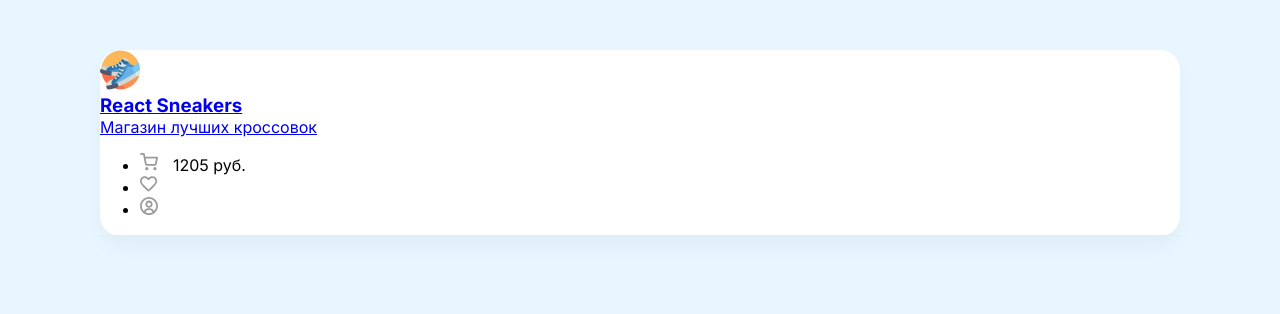
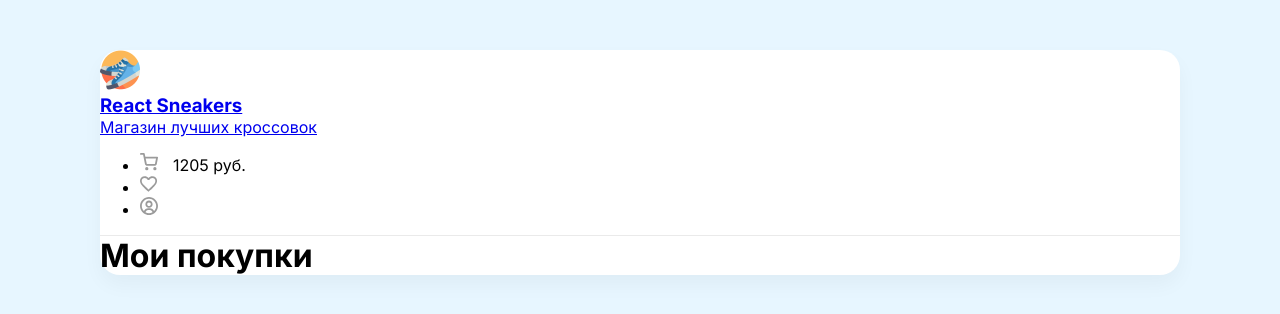
Before and after one commit to deyatele/react-sneakers, a React (Create React App) app: page /bascet in a window 1280 px wide. Shown: the top 314 px of the page. Built offline with nearby package versions, Linux system fonts and the light colour scheme; no server answers.

Commit message:
добавил моко лоудинг

```diff
--- a/package.json
+++ b/package.json
@@ -10,6 +10,7 @@
     "macro-css": "^1.0.5",
     "node-sass": "^6.0.1",
     "react": "^17.0.2",
+    "react-content-loader": "^6.0.3",
     "react-dom": "^17.0.2",
     "react-router-dom": "^5.2.0",
     "react-scripts": "4.0.3",
--- a/src/App.js
+++ b/src/App.js
@@ -5,6 +5,7 @@ import Home from './pages/Home';
 import Favorites from './pages/Favorites';
 import Header from './components/Header';
 import Drawer from './components/Drawer';
+import { Bascet } from './pages/Bascet';
 
 function App() {
   const [cartItems, setCartItems] = React.useState([]);
@@ -42,6 +43,7 @@ function App() {
 
   const openCart = () => {
     setIsLoader(true);
+    try {
       axios
         .get('https://61082c6bd73c6400170d3875.mockapi.io/basket')
         .then((res) => {
@@ -49,8 +51,11 @@ function App() {
         })
         .then(() => {
           setIsLoader(false);
-      })
-      .catch((e) => console.log(e));
+        });
+    } catch (e) {
+      setIsLoader(false);
+      console.log(e);
+    }
   };
 
   const addToCard = (card) => {
@@ -79,7 +84,8 @@ function App() {
       .get('https://61082c6bd73c6400170d3875.mockapi.io/basket')
       .then((res) => {
         setCartItems(res.data);
-      });
+      })
+      .catch((e) => console.log(e));
   }, []);
 
   const onSeachInput = (e) => {
@@ -146,6 +152,17 @@ function App() {
           disableBattonAdd={disableBattonAdd}
         />
       </Route>
+      <Route path="/bascet">
+        <Bascet
+          items={items}
+          isFavorites={isFavorites}
+          addToCard={addToCard}
+          cartItems={cartItems}
+          onFavorite={onFavorite}
+          onRemove={(id) => removeItem(id)}
+          disableBattonAdd={disableBattonAdd}
+        />
+      </Route>
     </div>
   );
 }
--- a/src/components/Drawer.js
+++ b/src/components/Drawer.js
@@ -1,4 +1,4 @@
-import Loader from './Loader';
+import {Loader} from './Loader';
 
 export default function Drawer({
   onClose,
--- a/src/components/Loader/index.js
+++ b/src/components/Loader/index.js
@@ -1,6 +1,9 @@
 import style from './Loader.module.css';
+import ContentLoader from 'react-content-loader'
 
-export default function Loader() {
+
+
+export  function Loader() {
   return (
     <>
       <div className={style.spinner}>
@@ -20,3 +23,21 @@ export default function Loader() {
     </>
   );
 }
+
+export const MoopLoading = () => (
+  <ContentLoader
+    speed={2}
+    width={220}
+    height={250}
+    viewBox="0 0 150 200"
+    backgroundColor="#f3f3f3"
+    foregroundColor="#ecebeb"
+
+  >
+    <rect x="0" y="0" rx="10" ry="10" width="150" height="100" />
+    <rect x="0" y="145" rx="5" ry="5" width="93" height="15" />
+    <rect x="0" y="170" rx="8" ry="8" width="80" height="24" />
+    <rect x="1" y="115" rx="5" ry="5" width="150" height="15" />
+    <rect x="118" y="162" rx="8" ry="8" width="32" height="32" />
+  </ContentLoader>
+)
--- /dev/null
+++ b/src/pages/Bascet.jsx
@@ -0,0 +1,11 @@
+import React from 'react';
+
+export const Bascet = () => {
+  return (
+    <div className="content p-40">
+      <div className="d-flex align-center justify-between mb-40">
+        <h1>Мои покупки</h1>
+      </div>
+    </div>
+  );
+};
--- a/src/pages/Favorites.jsx
+++ b/src/pages/Favorites.jsx
@@ -1,6 +1,6 @@
 import React from 'react';
 import Card from '../components/Card';
-import Loader from '../components/Loader';
+import {MoopLoading} from '../components/Loader';
 
 export default function Favorites({
   items,
@@ -12,6 +12,7 @@ export default function Favorites({
   disableBattonAdd
 }) {
 
+  console.log(isFavorites)
 
   return (
     <div className="content p-40">
@@ -19,9 +20,15 @@ export default function Favorites({
         <h1>Мои закладки</h1>
       </div>
       {items.length === 0 ? (
-        <div className="d-flex justify-center mt-50 mb-50">
-          <Loader />
-        </div>
+        <div className="d-flex flex-wrap ">
+        {isFavorites.map((_,i) => {
+          return (
+            <div key={i} className="mt-20 mb-20 mr-30">
+              <MoopLoading />
+            </div>
+          );
+        })}
+      </div>
       ) : (
         <div className="d-flex flex-wrap">
           {items.map(
--- a/src/pages/Home.jsx
+++ b/src/pages/Home.jsx
@@ -1,6 +1,6 @@
 import React from 'react';
 import Card from '../components/Card';
-import Loader from '../components/Loader';
+import { MoopLoading } from '../components/Loader';
 
 export default function Home({
   items,
@@ -12,9 +12,8 @@ export default function Home({
   onFavorite,
   cartItems,
   onRemove,
-  disableBattonAdd
+  disableBattonAdd,
 }) {
-
   return (
     <div className="content p-40">
       <div className="d-flex align-center justify-between mb-40">
@@ -39,11 +38,17 @@ export default function Home({
         </div>
       </div>
       {items.length === 0 ? (
-        <div className="d-flex justify-center mt-50 mb-50">
-          <Loader />
+        <div className="d-flex justify-between flex-wrap ">
+          {[0, 0, 0, 0, 0, 0, 0, 0].map((_,i) => {
+            return (
+              <div key={i} className="mt-10 mb-20 mr-30">
+                <MoopLoading />
+              </div>
+            );
+          })}
         </div>
       ) : (
-        <div className="d-flex flex-wrap">
+        <div className="d-flex flex-wrap ">
           {items
             .filter((item) =>
               item.title.toLowerCase().includes(searchValue.toLowerCase()),
@@ -56,7 +61,7 @@ export default function Home({
                 isFavorite={isFavorites.includes(arg.id) ? true : false}
                 id={arg.id}
                 onFavorite={onFavorite}
-                cartItem={cartItems.find((i)=>i.id===arg.id)}
+                cartItem={cartItems.find((i) => i.id === arg.id)}
                 onRemove={onRemove}
                 disableBattonAdd={disableBattonAdd}
               />
```
Also changed, not shown: src/pages/Bascket.jsx (deleted, +0 -9 lines), 1 other file (tests, documents, lock files or other folders). Lines whose indentation alone changed are shown as unchanged.
